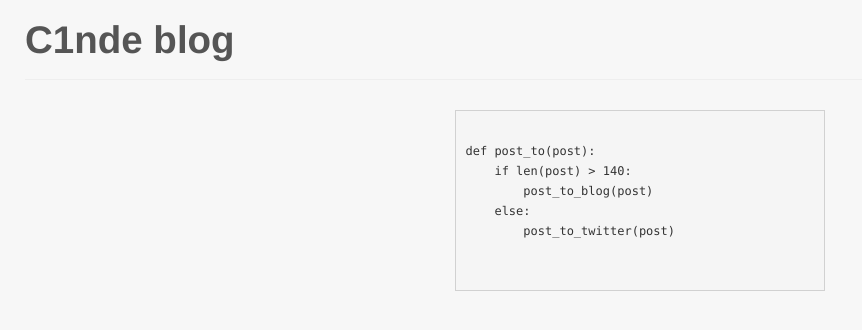
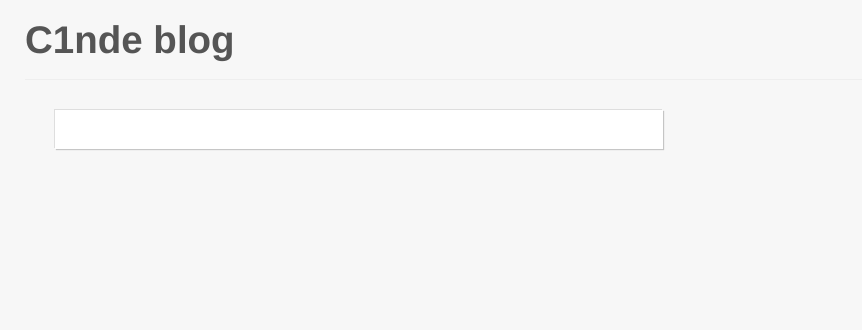
Before and after one commit to r3nya/c1nde.github.com, a Jekyll site: the page built from index.html, in a window 1280 px wide. Shown: the top 330 px of the page, without its empty margins (0-862 px from the left). Built offline with Jekyll 4.4.1, drawn with Linux system fonts in a browser that asks for light colours; nearby versions of some CDN libraries.

Commit message:
Layouts fixes

```diff
--- a/_layouts/default.html
+++ b/_layouts/default.html
@@ -7,18 +7,20 @@
     <!--[if lt IE 9]>
       <script src="assets/js/html5shiv.js"></script>
     <![endif]-->
-    <link rel="stylesheet" type="text/css" href="assets/css/bootstrap.min.css">
-    <link rel="stylesheet" type="text/css" href="assets/css/bootstrap-responsive.min.css">
+    <link rel="stylesheet" type="text/css" href="/assets/css/bootstrap.min.css">
+    <link rel="stylesheet" type="text/css" href="/assets/css/bootstrap-responsive.min.css">
     <script src="//ajax.googleapis.com/ajax/libs/jquery/1.9.1/jquery.min.js"></script>
-    <script src="assets/js/bootstrap.min.js"></script>
+    <script src="/assets/js/bootstrap.min.js"></script>
   </head>
   <body>
     <div class="container">
       <div class="row">
         <div class="page-header">
-          <h1>C1nde blog</h3>
+          <h1>{% if page.title %} {{ page.title }} | {% endif %}C1nde blog</h1>
         </div>
-{{ content }}
+        <div class="span6 well">
+          {{content}}
+        </div>
       </div>
     </div> <!-- /container -->
   </body>
--- a/index.html
+++ b/index.html
@@ -1,14 +1,11 @@
 ---
 layout: default
 ---
-<div class="span4 offset4">
-  <pre>
-    <code>
-def post_to(post):
-    if len(post) > 140:
-        post_to_blog(post)
-    else:
-        post_to_twitter(post)
-    </code>
-  </pre>
-</div>
+{% for post in site.posts %}
+  <section>
+    <h2>{{post.title}}</h2>
+    <p>{{post.content | strip_html | truncatewords: 25}}<p>
+    <p class="small">{{post.date | date: "%d %b %Y"}}</p>
+    <a href="{{post.url}}" class="pull-right">Далее</a>
+  </section>
+{% endfor %}
```
